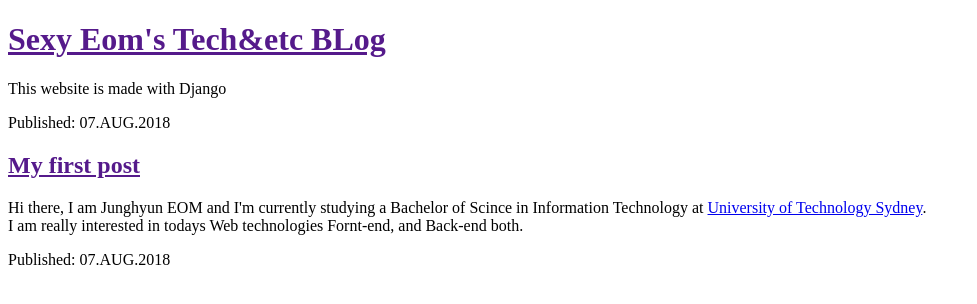
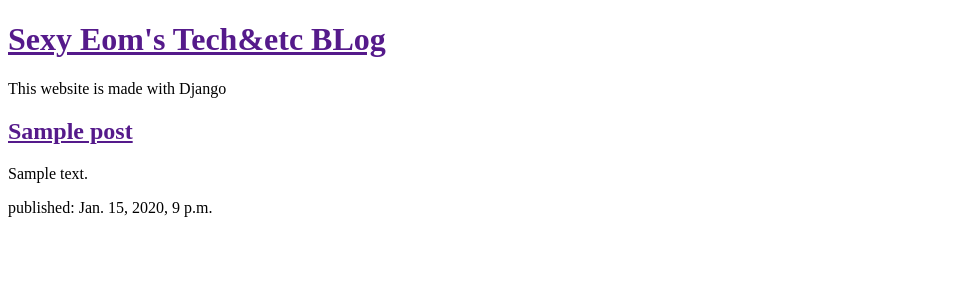
Before and after one commit to ejh200/my-first-blog, a Django app: template blog/templates/blog/post_list.html in a window 1280 px wide. Shown: the top 304 px of the page, without its empty margins (0-977 px from the left). Run offline with Django 3.2, Linux system fonts and the light colour scheme; the template is opened without the code that fills it: values that come from a table or form of the project are taken from there, others are empty; tables that the repository leaves empty hold one stand-in row (values such as "Sample post").

Commit message:
Modified templates to dispaly posts from DB.

```diff
--- a/blog/templates/blog/post_list.html
+++ b/blog/templates/blog/post_list.html
@@ -8,17 +8,20 @@
 		<h1><a href="">Sexy Eom's Tech&etc BLog</a></h1>
 		<p>This website is made with Django</p>
 	</div>
+{% for post in posts %}
+	<div>
 
+		<h2><a href="">{{  post.title  }}</a></h2>
+		<p>{{  post.text|linebreaksbr  }}</p>
+
+		<!-- <p>Hi there, I am Junghyun EOM and I'm currently studying a
+			Bachelor of Scince in Information Technology at <a href="https://www.uts.edu.au/">University of Technology Sydney</a>.<br>
+		I am really interested in todays Web technologies Fornt-end, and Back-end both.</p> -->
+		<p> published: {{ post.published_date }}</p>
+	</div>
+{% endfor %}
 	<div>
-		<p> Published: 07.AUG.2018</p>
-		<h2><a href="">My first post</a></h2>
-		<p>Hi there, I am Junghyun EOM and I'm currently studying a
-			Bachelor of Scince in Information Technology at <a href="https://www.uts.edu.au/">University of Technology Sydney</a>.<br>
-		I am really interested in todays Web technologies Fornt-end, and Back-end both.</p>
-	</div>
-
-	<div>
-		<p>Published: 07.AUG.2018</p>
+		<!-- <p>Published: 07.AUG.2018</p> -->
 	</div>
 
 
--- a/blog/views.py
+++ b/blog/views.py
@@ -1,6 +1,8 @@
 from django.shortcuts import render
-
+from django.utils import timezone
+from .models import Post
 # Create your views here.
 
 def post_list(request):
-	return render(request, 'blog/post_list.html', {})
+	posts = Post.objects.filter(published_date__lte=timezone.now()).order_by('published_date')
+	return render(request, 'blog/post_list.html', {'posts': posts})
```
